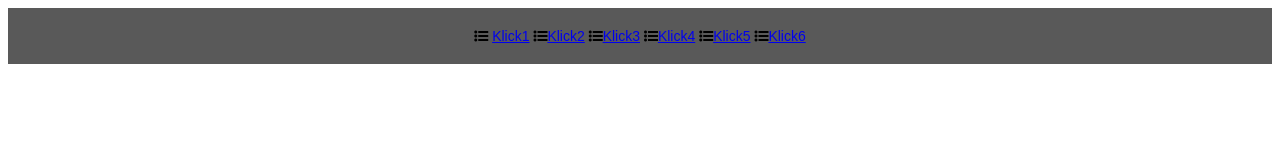
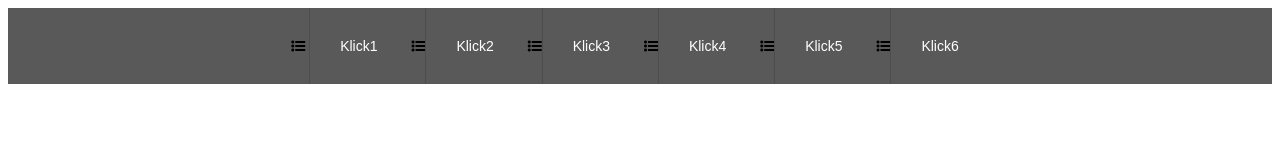
Before and after one commit to JonathanJustavino/WME, a plain HTML site: page navbar.html in a window 1280 px wide. Drawn offline with Linux system fonts and the light colour scheme.

Commit message:
Modified navigationbar

```diff
--- a/stylesheet.css
+++ b/stylesheet.css
@@ -6,7 +6,7 @@
    background-color: #595959;
    text-align: center;
    list-style: none;
-   padding: 20px 0 20px 0;
+   padding: 30px 0 30px 0;
    font-family: 'Roboto-Regular', sans-serif;
    font-size: 14px;
  }
@@ -17,4 +17,16 @@ body{
 
 .nav > li {
   display: inline-block;
+  padding: 0;
 }
+
+.nav > li > a {
+  text-decoration: none;
+  color: #ffffff;
+  padding: 30px;
+  border-left: 1px solid #4d4d4d;
+}
+
+.nav > li > a:hover{
+  color: c1c1c1;
+}
```
